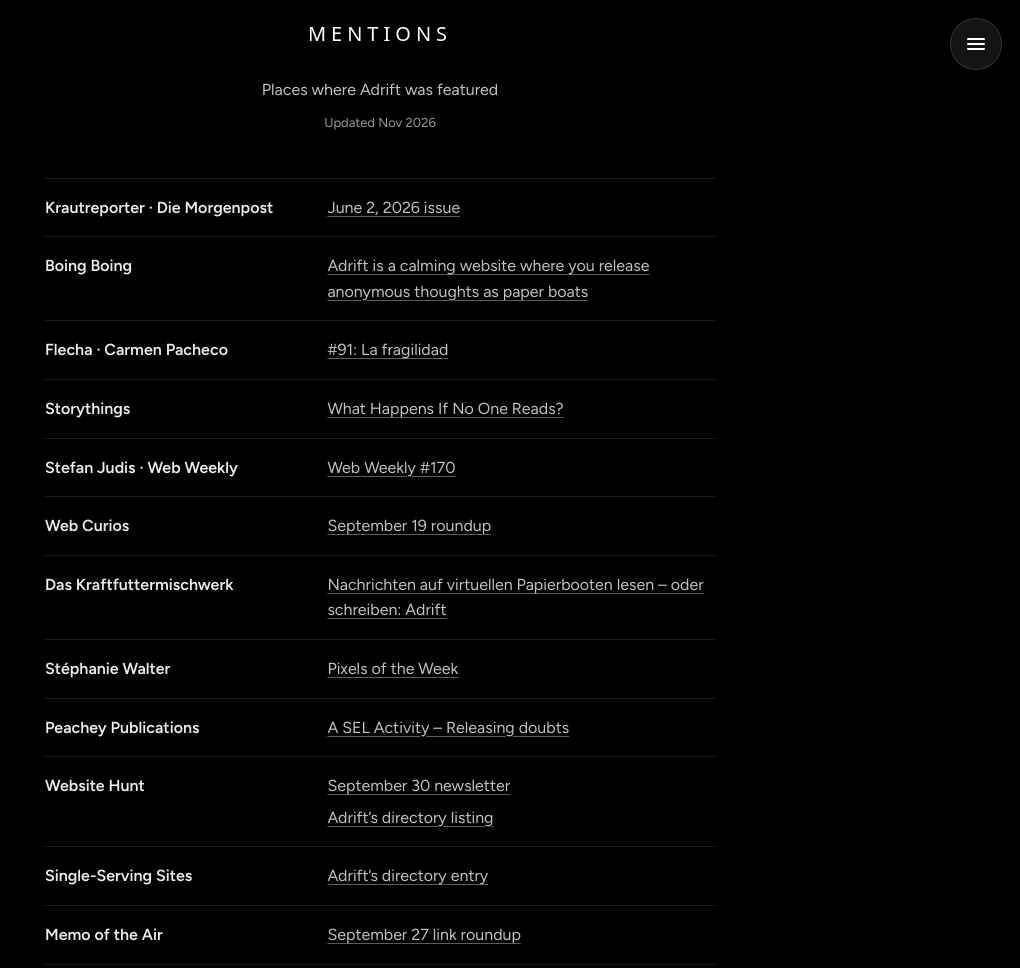
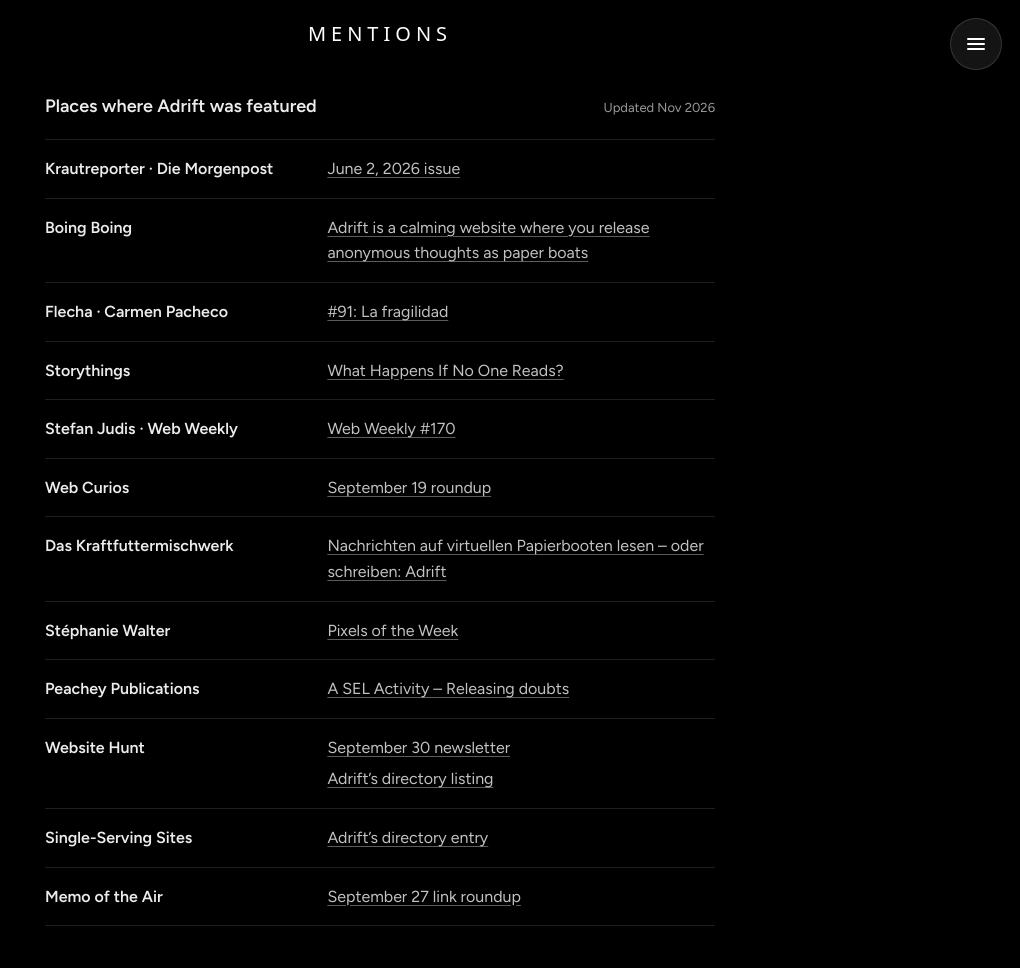
Before and after one commit to wemaiq/adrift, a plain HTML site: page mentions.html in a window 1280 px wide. Shown: the whole page, without its empty margins (260-1280 px from the left). Drawn offline with Linux system fonts and the light colour scheme; a web font is replaced by a local one.

Commit message:
Align Mentions subtitle and update date with the list

```diff
--- a/mentions.html
+++ b/mentions.html
@@ -37,8 +37,8 @@
     }
 
     .mentions-header {
-      margin-bottom: 44px;
-      text-align: center;
+      max-width: 670px;
+      margin: 0 auto 20px;
     }
 
     h1 {
@@ -47,17 +47,28 @@
       font: 400 20px/1.6 "Dongle", ui-sans-serif, system-ui, sans-serif;
       letter-spacing: 0.25em;
       text-transform: uppercase;
+      text-align: center;
     }
 
-    .mentions-header p {
-      margin: 26px 0 0;
-      color: rgb(255 255 255 / 76%);
-      line-height: 1.8;
+    .mentions-heading-row {
+      display: flex;
+      align-items: baseline;
+      justify-content: space-between;
+      gap: 16px;
+      margin-top: 44px;
+    }
+
+    .mentions-heading-row p {
+      margin: 0;
+      font-size: 18px;
+      font-weight: 600;
+      line-height: 1.4;
     }
 
     .mentions-updated {
-      display: block;
-      margin-top: 8px;
+      flex: none;
+      text-align: right;
+      white-space: nowrap;
       color: rgb(255 255 255 / 60%);
       font-size: 13px;
     }
@@ -109,8 +120,7 @@
 
     @media (max-width: 640px) {
       main { padding: 10px 18px 40px; }
-      .mentions-header { margin-bottom: 32px; }
-      .mentions-header p { margin-top: 28px; }
+      .mentions-heading-row { margin-top: 32px; }
       .mentions-list li { grid-template-columns: minmax(0, 1fr); }
     }
   </style>
@@ -139,8 +149,10 @@
   <main>
     <header class="mentions-header">
       <h1>Mentions</h1>
-      <p>Places where Adrift was featured</p>
-      <time class="mentions-updated" datetime="2026-11">Updated Nov 2026</time>
+      <div class="mentions-heading-row">
+        <p>Places where Adrift was featured</p>
+        <time class="mentions-updated" datetime="2026-11">Updated Nov 2026</time>
+      </div>
     </header>
 
     <ul class="mentions-list" role="list">
```
